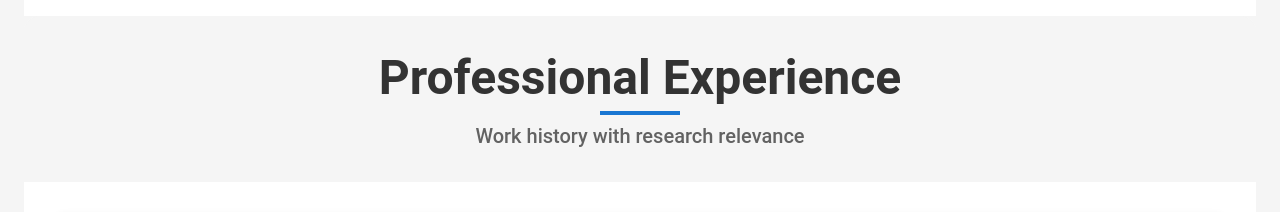
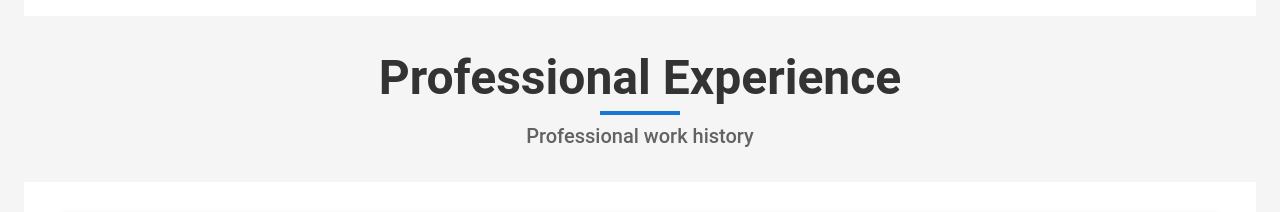
Before and after one commit to Partha-Sarker/portfolio, a React (Create React App) app: page / in a window 1280 px wide. Shown: the part 9020-9232 px from the top of the page. Built offline with nearby package versions, Linux system fonts and the light colour scheme.

Commit message:
Update verbiage

```diff
--- a/src/App.tsx
+++ b/src/App.tsx
@@ -73,7 +73,7 @@ function App() {
       <Section
         id="experience"
         title="Professional Experience"
-        subtitle="Work history with research relevance"
+        subtitle="Professional work history"
         backgroundColor={theme.palette.background.default}
         fullWidth
       >
```
